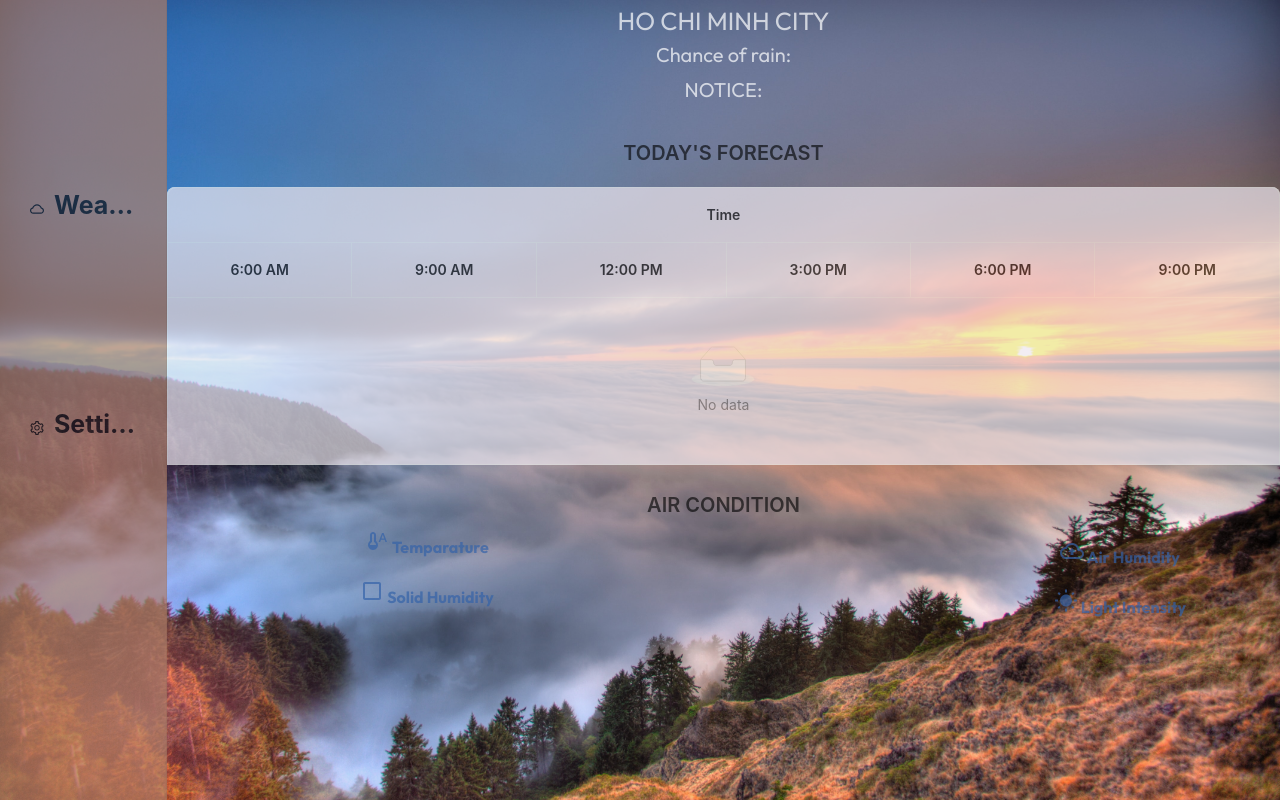
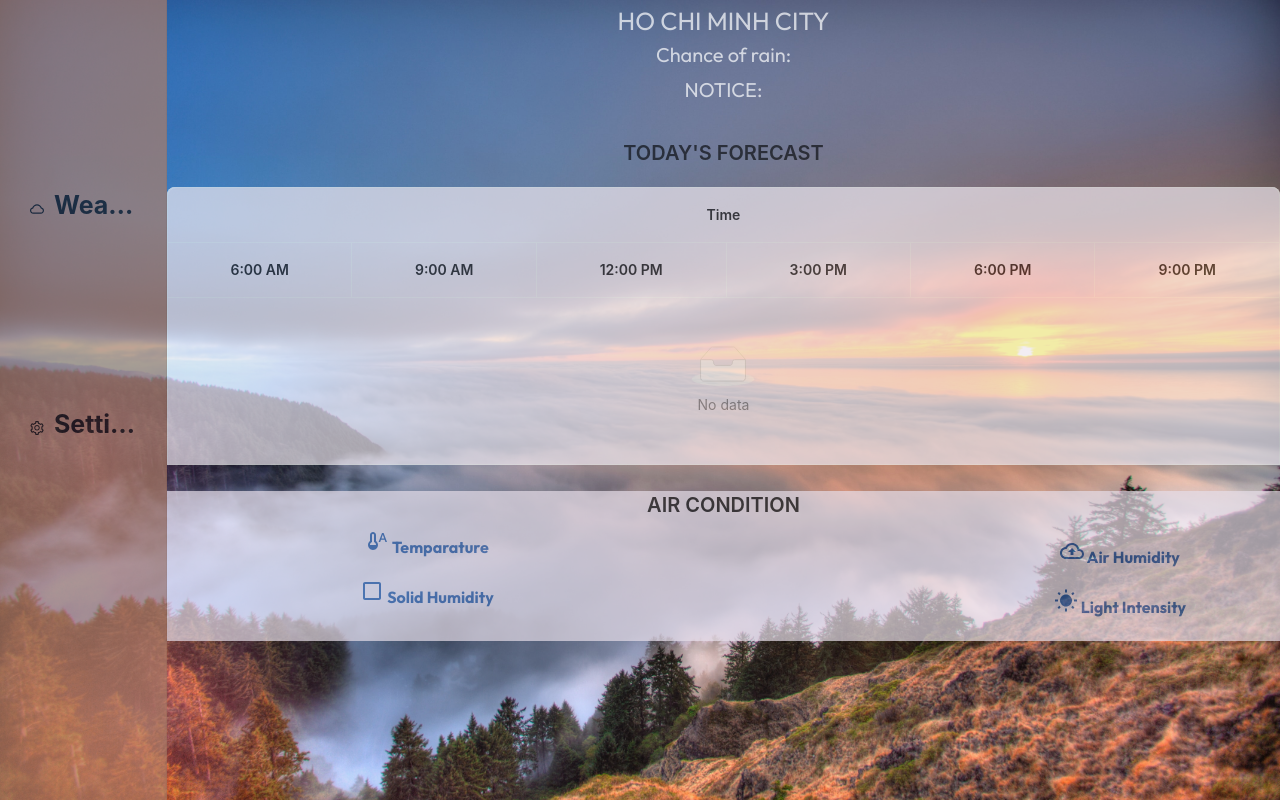
Before and after one commit to huy291002/weather-forecast, a React (Create React App) app in the folder client/: page /weather in a window 1280 px wide. Built offline with nearby package versions, Linux system fonts and the light colour scheme.

Commit message:
change background

```diff
--- a/client/src/Pages/Weather/index.css
+++ b/client/src/Pages/Weather/index.css
@@ -81,6 +81,7 @@ body {
     height: 150px;
     width: 100%;
     font-weight: bold;
+    background-color: #E5DCE7;
   }
 
   .ps-7 {
```
